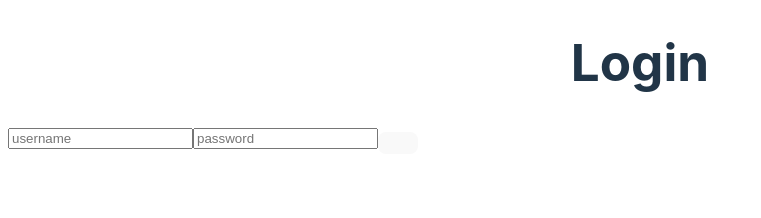
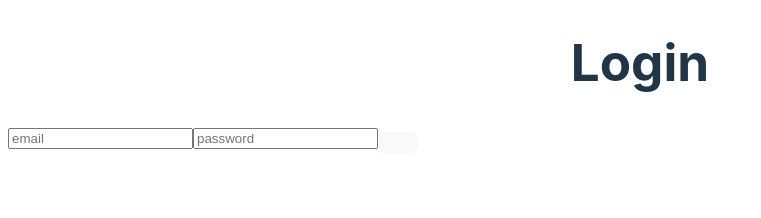
Before and after one commit to Tharunvetrivelan/frontend, a React (Vite) app: page /login in a window 1280 px wide. Shown: the top 218 px of the page, without its empty margins (0-761 px from the left). Built offline with nearby package versions, Linux system fonts and the light colour scheme.

Commit message:
final commit

```diff
--- a/src/components/login.jsx
+++ b/src/components/login.jsx
@@ -37,7 +37,7 @@ export default function Login() {
     <div>
             <h1>Login</h1>
             <form onSubmit={handleLogin}>
-                <input placeholder="username" name="name" value={formData.name} onChange={handleChange} required/>
+                <input placeholder="email" name="name" value={formData.name} onChange={handleChange} required/>
                 <input placeholder="password" name="password" value={formData.password} onChange={handleChange} required/>
                 <button type="submit"></button>
             </form>
--- a/src/components/signup.jsx
+++ b/src/components/signup.jsx
@@ -34,7 +34,7 @@ const handleSubmit =async (e)=>{
         <div>
             <h1>Signup</h1>
             <form onSubmit={handleSubmit}>
-                <input placeholder="username" name="name" value={formData.name} onChange={handleChange} required/>
+                <input placeholder="email" name="name" value={formData.name} onChange={handleChange} required/>
                 <input placeholder="password" name="password" value={formData.password} onChange={handleChange} required/>
                 <button type="submit"></button>
             </form>
```
